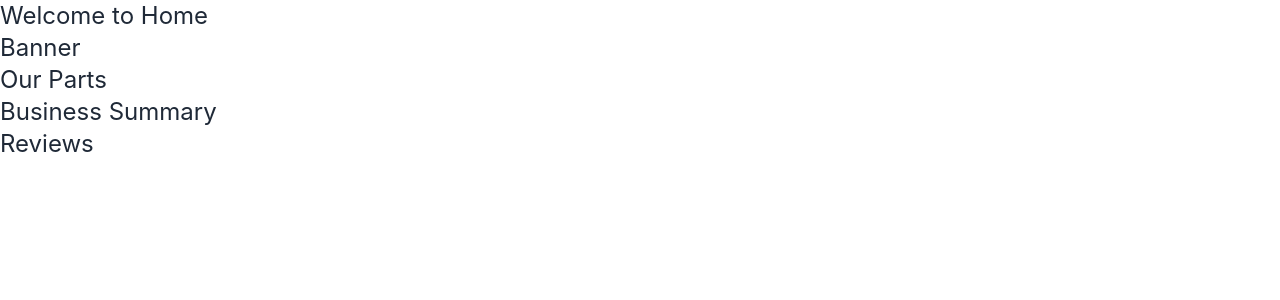
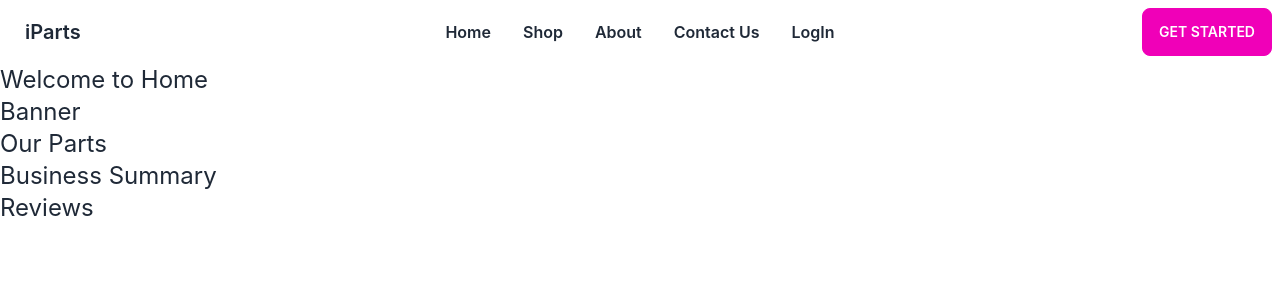
Before and after one commit to nazm0l/iparts-client, a React (Create React App) app: page / in a window 1280 px wide. Shown: the top 300 px of the page. Built offline with nearby package versions, Linux system fonts and the light colour scheme.

Commit message:
Navbar added

```diff
--- a/src/App.js
+++ b/src/App.js
@@ -2,10 +2,12 @@
 import "./App.css";
 import Home from "./Pages/Home/Home";
 import Login from "./Pages/Login/Login";
+import Navbar from "./Pages/Shared/Navbar";
 
 function App() {
   return (
     <div className="container mx-auto">
+      <Navbar />
       <Routes>
         <Route path="/" element={<Home />} />
         <Route path="login" element={<Login />} />
--- a/src/Pages/Shared/Navbar.js
+++ b/src/Pages/Shared/Navbar.js
@@ -1,10 +1,69 @@
 import React from 'react';
+import { Link } from 'react-router-dom';
 
 const Navbar = () => {
+
+    const menuItems = <>
+    <li>
+     <Link to="/">Home</Link>
+   </li>
+   <li>
+     <Link to="/shop">Shop</Link>
+   </li>
+   <li>
+     <Link to="/about">About</Link>
+   </li>
+   <li>
+     <Link to="/contact">Contact Us</Link>
+   </li>
+   <li>
+     <Link to="/login">LogIn</Link>
+   </li>
+</>
+
+
     return (
-        <div>
-            <h2 className="text-2xl">Nav</h2>
+        <div className="navbar container mx-auto bg-base-100 font-semibold">
+      <div className="navbar-start">
+        <div className="dropdown">
+          <label tabIndex="0" className="btn btn-ghost lg:hidden">
+            <svg
+              xmlns="http://www.w3.org/2000/svg"
+              className="h-5 w-5"
+              fill="none"
+              viewBox="0 0 24 24"
+              stroke="currentColor"
+            >
+              <path
+                strokeLinecap="round"
+                strokeLinejoin="round"
+                strokeWidth="2"
+                d="M4 6h16M4 12h8m-8 6h16"
+              />
+            </svg>
+          </label>
+          <ul
+            tabIndex="0"
+            className="menu menu-compact dropdown-content mt-3 p-2 shadow bg-base-100 rounded-box w-52"
+          >
+           {menuItems}
+          </ul>
         </div>
+        <Link to="/" className="btn btn-ghost normal-case text-xl">
+          iParts
+        </Link>
+      </div>
+      <div className="navbar-center hidden lg:flex">
+        <ul className="menu menu-horizontal p-0">
+        {menuItems}
+        </ul>
+      </div>
+      <div className="navbar-end">
+        <Link to="/" className="btn btn-secondary">
+          Get started
+        </Link>
+      </div>
+    </div>
     );
 };
 
```
Also changed, not shown: public/parts.json (added, +56 -0 lines).
